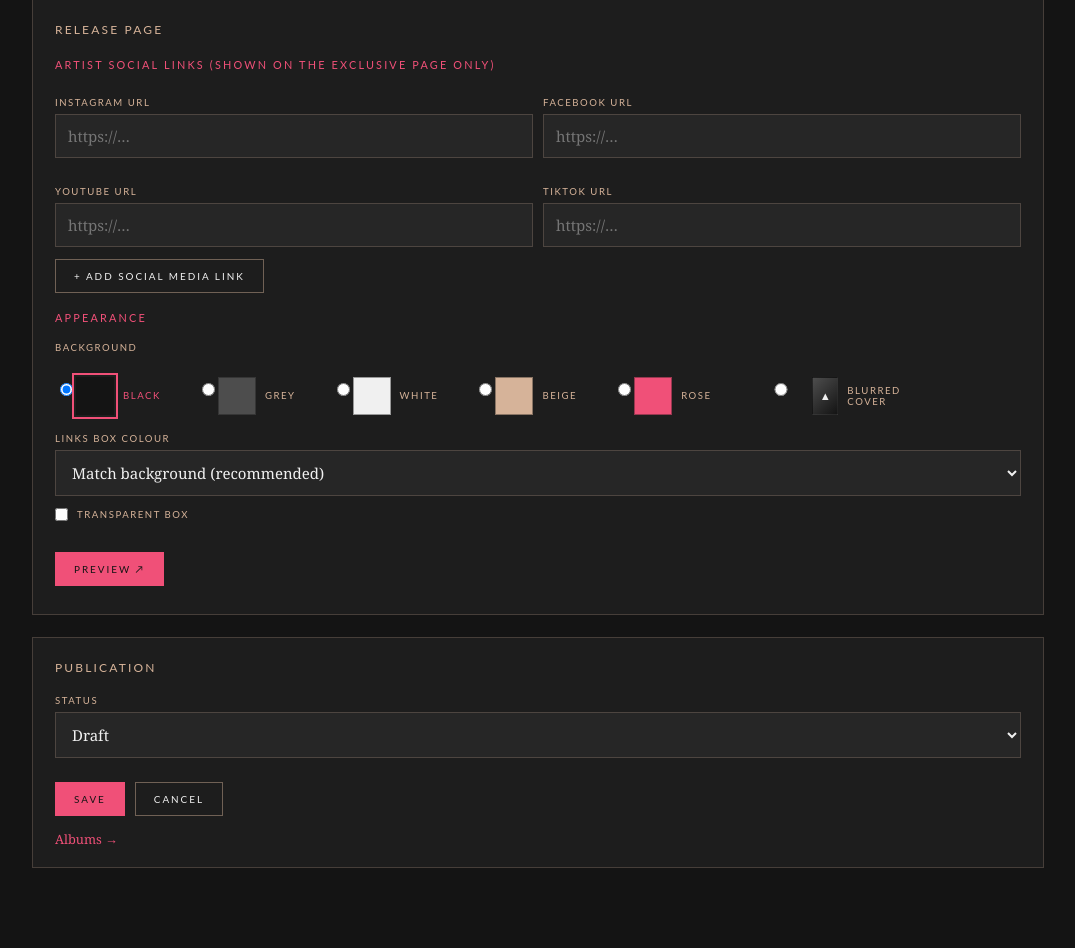
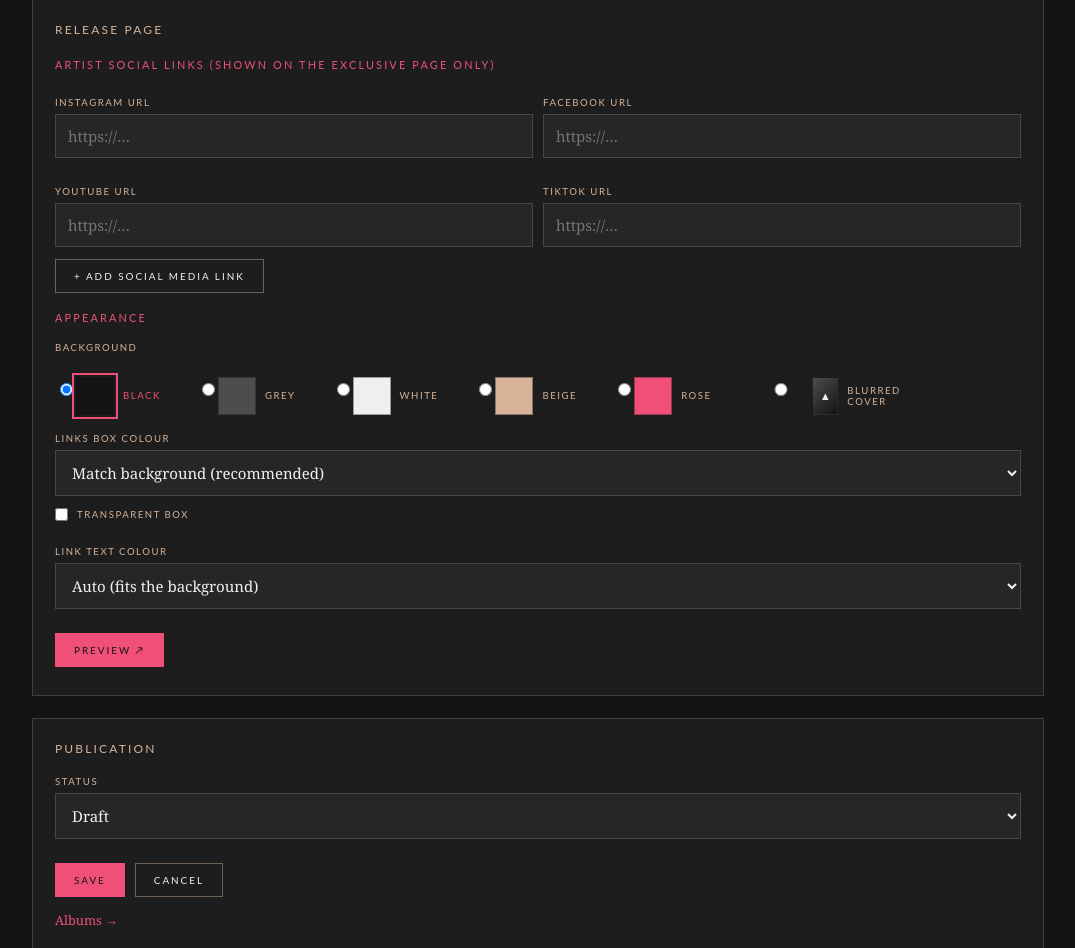
Before and after one commit to musicagencybuzea/decurio-cms, a PHP site: page /admin/albums.php in a window 1280 px wide. Shown: the part 1250-2198 px from the top of the page, without its empty margins (102-1177 px from the left). Before the commit the page ends 2118 px from the top, so only its background shows below. Run offline with PHP 8.4, Linux system fonts and the light colour scheme; the visitor is signed in with stand-in values (Sample User, id 1); data comes from the database, SQL or seed files in the repository; data that the repository does not hold is empty; some web fonts are replaced.

Commit message:
v1.4 phase 2 (2): preview rewritten fetch-first then iframe load (no more blank frame), link text colour moved from global Settings to per-release form field (+ migration-v14b), sticker margin only under the cover so the decur.io return link stays pinned
Co-authored-by: musicagencybuzea <musicagencybuzea@users.noreply.github.com>

```diff
--- a/admin/albums.php
+++ b/admin/albums.php
@@ -140,6 +140,9 @@ function collect_album_post(bool $forPreview): array
     $out['bg'] = in_array($_POST['bg_preset'] ?? 'noir', BG_PRESETS, true) ? $_POST['bg_preset'] : 'noir';
     $out['box_color'] = in_array($_POST['box_color'] ?? 'auto', BOX_COLORS, true) ? $_POST['box_color'] : 'auto';
     $out['box_transparent'] = isset($_POST['box_transparent']) ? 1 : 0;
+    // link text colour for this release's link box on the exclusive page ("" = automatic)
+    $lt = trim((string)($_POST['link_text'] ?? ''));
+    $out['link_text'] = in_array($lt, ['clair', 'fonce'], true) ? $lt : '';
     return $out;
 }
 
@@ -186,12 +189,12 @@ if ($_SERVER['REQUEST_METHOD'] === 'POST' && !isset($_POST['preview_mode'])) {
     $cover = resolve_cover($id);
 
     if ($id) {
-        $q = db()->prepare('UPDATE albums SET title=?,subtitle=?,is_single=?,release_number=?,artists=?,cover_path=?,links_json=?,socials_json=?,extra_socials_json=?,sticker_slots_json=?,bg_preset=?,box_color=?,box_transparent=?,release_date=?,publish_at=?,status=?,updated_at=NOW() WHERE id=?');
-        $q->execute([$p['title'], $p['subtitle'], $p['is_single'], $p['release_number'] !== '' ? $p['release_number'] : null, $p['artists'], $cover, json_encode($p['links'], JSON_UNESCAPED_SLASHES | JSON_UNESCAPED_UNICODE), json_encode($p['socials'], JSON_UNESCAPED_SLASHES | JSON_UNESCAPED_UNICODE), json_encode($p['extras'], JSON_UNESCAPED_SLASHES | JSON_UNESCAPED_UNICODE) ?: null, ($p['stickers_on'] ? json_encode($p['slots']) : null), $p['bg'], $p['box_color'], $p['box_transparent'], $p['release_date'] !== '' ? $p['release_date'] : null, $publishAt, $status, $id]);
+        $q = db()->prepare('UPDATE albums SET title=?,subtitle=?,is_single=?,release_number=?,artists=?,cover_path=?,links_json=?,socials_json=?,extra_socials_json=?,sticker_slots_json=?,bg_preset=?,box_color=?,box_transparent=?,link_text=?,release_date=?,publish_at=?,status=?,updated_at=NOW() WHERE id=?');
+        $q->execute([$p['title'], $p['subtitle'], $p['is_single'], $p['release_number'] !== '' ? $p['release_number'] : null, $p['artists'], $cover, json_encode($p['links'], JSON_UNESCAPED_SLASHES | JSON_UNESCAPED_UNICODE), json_encode($p['socials'], JSON_UNESCAPED_SLASHES | JSON_UNESCAPED_UNICODE), json_encode($p['extras'], JSON_UNESCAPED_SLASHES | JSON_UNESCAPED_UNICODE) ?: null, ($p['stickers_on'] ? json_encode($p['slots']) : null), $p['bg'], $p['box_color'], $p['box_transparent'], $p['link_text'] !== '' ? $p['link_text'] : null, $p['release_date'] !== '' ? $p['release_date'] : null, $publishAt, $status, $id]);
     } else {
         $min = (int)db()->query('SELECT COALESCE(MIN(sort_order),10) FROM albums')->fetchColumn();
-        $q = db()->prepare('INSERT INTO albums(title,subtitle,is_single,release_number,artists,cover_path,links_json,socials_json,extra_socials_json,sticker_slots_json,bg_preset,box_color,box_transparent,release_date,publish_at,status,sort_order,created_at,updated_at) VALUES(?,?,?,?,?,?,?,?,?,?,?,?,?,?,?,?,NOW(),NOW())');
-        $q->execute([$p['title'], $p['subtitle'], $p['is_single'], $p['release_number'] !== '' ? $p['release_number'] : null, $p['artists'], $cover, json_encode($p['links'], JSON_UNESCAPED_SLASHES | JSON_UNESCAPED_UNICODE), json_encode($p['socials'], JSON_UNESCAPED_SLASHES | JSON_UNESCAPED_UNICODE), json_encode($p['extras'], JSON_UNESCAPED_SLASHES | JSON_UNESCAPED_UNICODE) ?: null, ($p['stickers_on'] ? json_encode($p['slots']) : null), $p['bg'], $p['box_color'], $p['box_transparent'], $p['release_date'] !== '' ? $p['release_date'] : null, $publishAt, $status, $min - 10]);
+        $q = db()->prepare('INSERT INTO albums(title,subtitle,is_single,release_number,artists,cover_path,links_json,socials_json,extra_socials_json,sticker_slots_json,bg_preset,box_color,box_transparent,link_text,release_date,publish_at,status,sort_order,created_at,updated_at) VALUES(?,?,?,?,?,?,?,?,?,?,?,?,?,?,?,?,NOW(),NOW())');
+        $q->execute([$p['title'], $p['subtitle'], $p['is_single'], $p['release_number'] !== '' ? $p['release_number'] : null, $p['artists'], $cover, json_encode($p['links'], JSON_UNESCAPED_SLASHES | JSON_UNESCAPED_UNICODE), json_encode($p['socials'], JSON_UNESCAPED_SLASHES | JSON_UNESCAPED_UNICODE), json_encode($p['extras'], JSON_UNESCAPED_SLASHES | JSON_UNESCAPED_UNICODE) ?: null, ($p['stickers_on'] ? json_encode($p['slots']) : null), $p['bg'], $p['box_color'], $p['box_transparent'], $p['link_text'] !== '' ? $p['link_text'] : null, $p['release_date'] !== '' ? $p['release_date'] : null, $publishAt, $status, $min - 10]);
     }
     unset($_SESSION['preview_snapshot']); // saved version now matches the preview
     redirect('releases.php?saved=1');
@@ -382,6 +385,13 @@ admin_page_open(t('albums.manage'), 'albums');
             <?php endforeach; ?>
         </select>
         <p class="check-row"><input type="checkbox" id="box_transparent" name="box_transparent" value="1" <?= !empty($edit['box_transparent']) ? 'checked' : '' ?>><label class="inline" for="box_transparent"><?= e(t('albums.box.transparent')) ?></label></p>
+        <label for="link_text"><?= e(t('albums.link_text')) ?></label>
+        <select id="link_text" name="link_text">
+            <?php $linkTextVal = (string)($edit['link_text'] ?? ''); ?>
+            <option value="" <?= $linkTextVal === '' ? 'selected' : '' ?>><?= e(t('albums.link_text.auto')) ?></option>
+            <option value="clair" <?= $linkTextVal === 'clair' ? 'selected' : '' ?>><?= e(t('albums.link_text.light')) ?></option>
+            <option value="fonce" <?= $linkTextVal === 'fonce' ? 'selected' : '' ?>><?= e(t('albums.link_text.dark')) ?></option>
+        </select>
 
         <p class="form-actions">
             <button type="submit" name="preview_mode" value="1" formaction="preview.php" formmethod="post" formtarget="preview_frame"><?= e(t('albums.preview')) ?> &nearr;</button>
@@ -630,19 +640,33 @@ function T_action(o) {
     }[o] || o;
 }
 
-/* inline live preview: clicking Preview renders the release page inside the form */
+/* inline live preview (phase 2):
+   1) the click always reveals the panel;
+   2) the form state is POSTed to preview.php via fetch (snapshot in the session) —
+      the page itself does NOT navigate, so suppressed/missing fields can never blank it;
+   3) only afterwards does the iframe load /?preview=1 — real URL, real asset paths.
+   If fetch is unavailable, the natural form submission (formtarget) remains as a fallback. */
 (function () {
     var btn = document.querySelector('[name=preview_mode]');
     var panel = document.getElementById('preview-panel');
     var tab = document.getElementById('open-preview-tab');
-    if (btn && panel) {
-        btn.addEventListener('click', function () { panel.hidden = false; if (tab) tab.hidden = false; });
-    }
-    if (tab && panel) {
-        // after an inline preview, the snapshot lives in the session: this link shows the
-        // SAME preview full-size in a new tab, no re-submission needed
-        tab.href = '../?preview=1';
-    }
+    if (!btn || !panel) return;
+    var iframe = panel.querySelector('iframe');
+    btn.addEventListener('click', function (ev) {
+        panel.hidden = false;
+        if (tab) tab.hidden = false;
+        if (!window.fetch) return; // no-JS fallback: native POST into the iframe
+        ev.preventDefault();
+        var form = btn.closest('form');
+        if (!form) return;
+        var fd = new FormData(form);
+        fd.set('preview_mode', '1');
+        if (iframe) iframe.src = 'about:blank';
+        fetch('preview.php', { method: 'POST', body: fd })
+            .then(function () { if (iframe) iframe.src = '/?preview=1&lang=' + LANG; })
+            .catch(function () { form.target = 'preview_frame'; form.submit(); });
+    });
+    if (tab) tab.href = '/?preview=1&lang=' + LANG;
 })();
 </script>
 <?php admin_page_close();
--- a/admin/preview.php
+++ b/admin/preview.php
@@ -53,6 +53,7 @@ $_SESSION['preview_snapshot'] = [
     'bg_preset' => $p['bg'],
     'box_color' => $p['box_color'],
     'box_transparent' => $p['box_transparent'],
+    'link_text' => $p['link_text'] !== '' ? $p['link_text'] : null,
     'status' => 'draft',
     'publish_at' => null,
 ];
--- a/app/release-page.php
+++ b/app/release-page.php
@@ -18,8 +18,8 @@ function render_release_page(array $album, bool $preview): never
     $box = in_array($album['box_color'] ?? 'auto', BOX_COLORS, true) ? $album['box_color'] : 'auto';
     $transparent = !empty($album['box_transparent']);
     $releaseDate = (string)($album['release_date'] ?? '');
-    // v1.4 phase 2: manual link-text colour (auto by default) + sticker-aware page spacing
-    $inkSetting = (string)($settings['design_link_text'] ?? '');
+    // v1.4 phase 2: per-release link-text colour (empty = automatic) + sticker-aware page spacing
+    $inkSetting = trim((string)($album['link_text'] ?? ''));
     $inkClass = $inkSetting === 'clair' ? ' ink-clair' : ($inkSetting === 'fonce' ? ' ink-fonce' : '');
     $stickerClass = $stickers ? ' has-sticker' : '';
 
--- a/app/translations.php
+++ b/app/translations.php
@@ -205,10 +205,10 @@ return [
         'settings.design_rel_title' => 'Release page — title size',
         'settings.design_rel_sub' => 'Release page — subtitle size',
         'settings.design_rel_meta' => 'Release page — artists size',
-        'settings.design_link_text' => 'Link text colour',
-        'settings.design_link_text.auto' => 'Auto (fits the background)',
-        'settings.design_link_text.light' => 'Light',
-        'settings.design_link_text.dark' => 'Dark',
+        'albums.link_text' => 'Link text colour',
+        'albums.link_text.auto' => 'Auto (fits the background)',
+        'albums.link_text.light' => 'Light',
+        'albums.link_text.dark' => 'Dark',
         'albums.preview_tab' => 'Open the preview full size in a new tab',
         'albums.preview_live' => 'Live preview of the exclusive page (updates whenever you click Preview)',
     ],
@@ -415,10 +415,10 @@ return [
         'settings.design_rel_title' => 'Page release — taille du titre',
         'settings.design_rel_sub' => 'Page release — taille du sous-titre',
         'settings.design_rel_meta' => 'Page release — taille des artistes',
-        'settings.design_link_text' => 'Couleur de la police des liens',
-        'settings.design_link_text.auto' => 'Auto (s’adapte au fond)',
-        'settings.design_link_text.light' => 'Clair',
-        'settings.design_link_text.dark' => 'Foncé',
+        'albums.link_text' => 'Couleur de la police des liens',
+        'albums.link_text.auto' => 'Auto (s’adapte au fond)',
+        'albums.link_text.light' => 'Clair',
+        'albums.link_text.dark' => 'Foncé',
         'albums.preview_tab' => 'Ouvrir l’aperçu en grand dans un nouvel onglet',
         'albums.preview_live' => 'Aperçu en direct de la page exclusive (se met à jour à chaque clic sur Preview)',
     ],
@@ -625,10 +625,10 @@ return [
         'settings.design_rel_title' => 'Release-Seite — Größe Titel',
         'settings.design_rel_sub' => 'Release-Seite — Größe Untertitel',
         'settings.design_rel_meta' => 'Release-Seite — Größe Künstler',
-        'settings.design_link_text' => 'Farbe des Link-Texts',
-        'settings.design_link_text.auto' => 'Auto (passt sich dem Hintergrund an)',
-        'settings.design_link_text.light' => 'Hell',
-        'settings.design_link_text.dark' => 'Dunkel',
+        'albums.link_text' => 'Farbe des Link-Texts',
+        'albums.link_text.auto' => 'Auto (passt sich dem Hintergrund an)',
+        'albums.link_text.light' => 'Hell',
+        'albums.link_text.dark' => 'Dunkel',
         'albums.preview_tab' => 'Vorschau groß in einem neuen Tab öffnen',
         'albums.preview_live' => 'Live-Vorschau der Release-Seite (aktualisiert sich bei jedem Klick auf Preview)',
     ],
--- a/assets/css/release.css
+++ b/assets/css/release.css
@@ -204,9 +204,9 @@ body.release-page {
 .release-cover { position: relative; } /* anchors the stickers */
 
 /* ---------- v1.4 phase 2 ---------- */
-/* a sticker overhangs above the cover: push the whole page down so the return link
-   (decur.io, top-centre) stays visible and clickable */
-.has-sticker .release-wrap { padding-top: calc(var(--rel-top, 38px) + 9%); }
+/* a sticker overhangs above the cover: only the cover slides down (margin), so the
+   return link (decur.io, top-centre) stays pinned at the very top of the page */
+.has-sticker .release-cover { margin-top: 10%; }
 /* manual control of the link text colour (Settings - Design): wins over the automatic
    light-background contrast rule as soon as a choice is made */
 .release-page.ink-clair .link-box .rlink,
--- /dev/null
+++ b/database/migration-v14b.sql
@@ -0,0 +1,4 @@
+-- decurio CMS v1.4 phase 2 — migration (à importer UNE FOIS dans phpMyAdmin)
+-- Couleur de la police des liens, choisie PAR RELEASE (vide = automatique).
+-- Aucune donnée existante n'est modifiée : ajoute simplement une colonne.
+ALTER TABLE albums ADD COLUMN link_text VARCHAR(10) NULL DEFAULT NULL AFTER box_transparent;
--- a/index.php
+++ b/index.php
@@ -16,12 +16,12 @@ if (isset($_GET['preview'])) {
         // Live preview: the form state as it is on screen right now, saved or not
         $fields = ['title', 'subtitle', 'artists', 'release_number', 'links_json', 'socials_json',
                    'extra_socials_json', 'sticker_slots_json', 'bg_preset', 'box_color', 'box_transparent',
-                   'release_date', 'status', 'publish_at'];
+                   'link_text', 'release_date', 'status', 'publish_at'];
         if (!$previewAlbum && !empty($snap['title'])) {
             $previewAlbum = array_fill_keys([
                 'id', 'title', 'subtitle', 'is_single', 'release_number', 'artists', 'cover_path', 'links_json',
                 'socials_json', 'extra_socials_json', 'sticker_slots_json', 'bg_preset', 'box_color',
-                'box_transparent', 'music_id', 'publish_at', 'status', 'sort_order', 'created_at', 'updated_at', 'release_date'], '');
+                'box_transparent', 'link_text', 'music_id', 'publish_at', 'status', 'sort_order', 'created_at', 'updated_at', 'release_date'], '');
             $previewAlbum['id'] = 0;
             $previewAlbum['is_single'] = 0;
             $previewAlbum['box_transparent'] = 0;
```
Also changed, not shown: admin/settings.php (+0 -10 lines).
